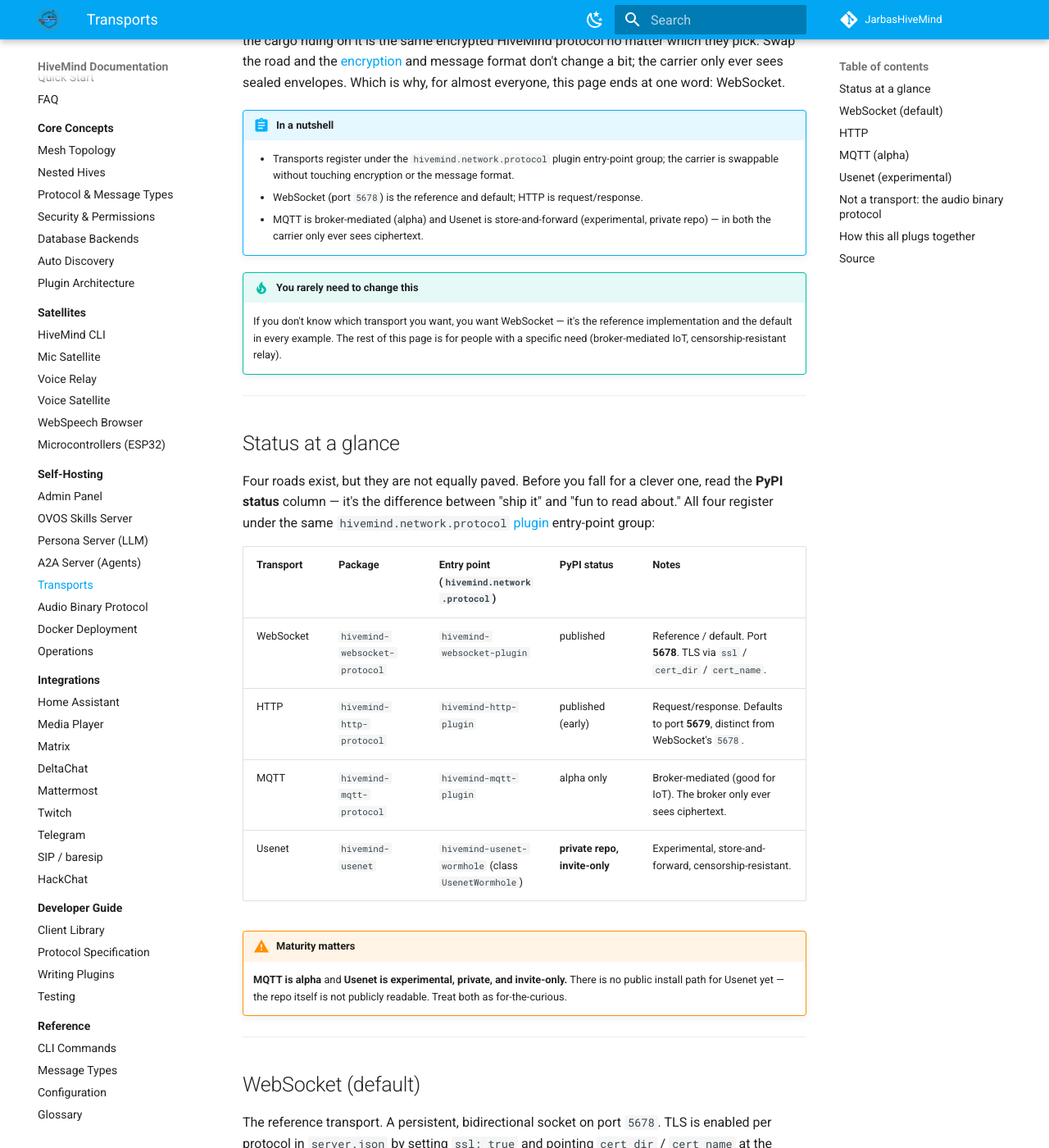
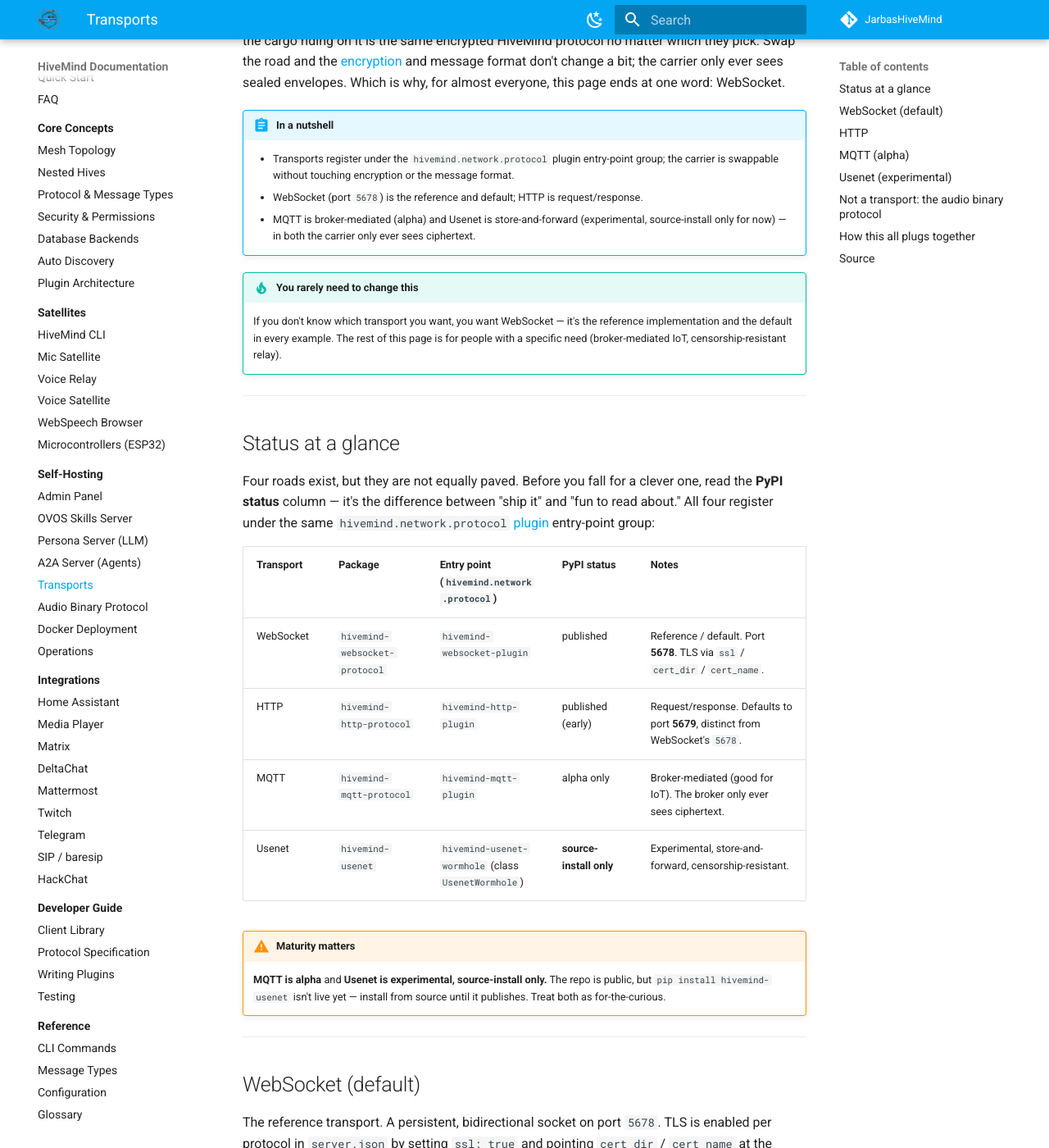
Before and after one commit to JarbasHiveMind/HiveMind-community-docs, an MkDocs documentation site: the page built from docs/server/transports.md, in a window 1280 px wide and 1400 px high, scrolled down 194 px. Shown: the whole window at 82% size. Built offline with MkDocs 1.6.1 and Material for MkDocs 9.7.7, drawn with Linux system fonts in a browser that asks for light colours; some of the changed text lies outside the part shown.

Commit message:
docs: HiveMind-baresip-bridge, esp32/micropython clients, hivemind-usenet now public
Verified live via gh api: all four repos flipped public. Removed the
now-stale "private repo" disclosures from sip.md, satellites/index.md,
satellites/microcontrollers.md, and server/transports.md.

Added a prominent "not yet tested on real hardware" disclaimer to
microcontrollers.md, mirroring the disclaimer now in both clients'
READMEs verbatim.

hivemind-usenet's PyPI publish is not live yet (rate-limited on new-
project creation per upstream); reframed from "private, invite-only"
to "public repo, not yet on PyPI -- install from source" across all
four mentions on transports.md.

Co-Authored-By: Claude Fable 5 <noreply@anthropic.com>

```diff
--- a/docs/server/transports.md
+++ b/docs/server/transports.md
@@ -10,7 +10,7 @@ why, for almost everyone, this page ends at one word: WebSocket.
 !!! abstract "In a nutshell"
     - Transports register under the `hivemind.network.protocol` plugin entry-point group; the carrier is swappable without touching encryption or the message format.
     - WebSocket (port `5678`) is the reference and default; HTTP is request/response.
-    - MQTT is broker-mediated (alpha) and Usenet is store-and-forward (experimental, private repo) — in both the carrier only ever sees ciphertext.
+    - MQTT is broker-mediated (alpha) and Usenet is store-and-forward (experimental, source-install only for now) — in both the carrier only ever sees ciphertext.
 
 !!! tip "You rarely need to change this"
     If you don't know which transport you want, you want WebSocket — it's the
@@ -31,12 +31,12 @@ about." All four register under the same `hivemind.network.protocol`
 | WebSocket | `hivemind-websocket-protocol` | `hivemind-websocket-plugin` | published | Reference / default. Port **5678**. TLS via `ssl` / `cert_dir` / `cert_name`. |
 | HTTP | `hivemind-http-protocol` | `hivemind-http-plugin` | published (early) | Request/response. Defaults to port **5679**, distinct from WebSocket's `5678`. |
 | MQTT | `hivemind-mqtt-protocol` | `hivemind-mqtt-plugin` | alpha only | Broker-mediated (good for IoT). The broker only ever sees ciphertext. |
-| Usenet | `hivemind-usenet` | `hivemind-usenet-wormhole` (class `UsenetWormhole`) | **private repo, invite-only** | Experimental, store-and-forward, censorship-resistant. |
+| Usenet | `hivemind-usenet` | `hivemind-usenet-wormhole` (class `UsenetWormhole`) | **source-install only** | Experimental, store-and-forward, censorship-resistant. |
 
 !!! warning "Maturity matters"
-    **MQTT is alpha** and **Usenet is experimental, private, and invite-only.** There is no
-    public install path for Usenet yet — the repo itself is not publicly readable. Treat
-    both as for-the-curious.
+    **MQTT is alpha** and **Usenet is experimental, source-install only.** The repo is
+    public, but `pip install hivemind-usenet` isn't live yet — install from source until
+    it publishes. Treat both as for-the-curious.
 
 ---
 
@@ -88,9 +88,9 @@ listener's `5678` default. Enabling both with no `port` set works out of the box
 ??? note "Advanced: censorship-resistant store-and-forward"
     The Usenet transport (`hivemind-usenet`, class `UsenetWormhole`, entry point
     `hivemind-usenet-wormhole`) relays HiveMind traffic over Usenet — a
-    store-and-forward, censorship-resistant carrier. It is **experimental** and the
-    repo is **private, invite-only** — there is no public install path, `pip` or git.
-    Do not write deployment docs that assume `pip install hivemind-usenet` works.
+    store-and-forward, censorship-resistant carrier. It is **experimental**. The repo
+    is public, but `pip install hivemind-usenet` isn't live yet — install from source
+    (`git clone` + `pip install .`) until it publishes.
 
 ---
 
@@ -119,4 +119,4 @@ Validated against the HiveMind source:
 - [`hivemind_websocket_protocol/__init__.py`](https://github.com/JarbasHiveMind/hivemind-websocket-protocol/blob/HEAD/hivemind_websocket_protocol/__init__.py) — the default WebSocket transport, port `5678`, and TLS keys
 - [`hivemind_http_protocol/__init__.py`](https://github.com/JarbasHiveMind/hivemind-http-protocol/blob/HEAD/hivemind_http_protocol/__init__.py) — the HTTP transport and its default port `5679`
 - [`hivemind-mqtt-protocol`](https://github.com/JarbasHiveMind/hivemind-mqtt-protocol) — the alpha MQTT transport and its broker config keys
-- [`hivemind-usenet`](https://github.com/JarbasHiveMind/hivemind-usenet) — the experimental Usenet transport (private repo, collaborator access only)
+- [`hivemind-usenet`](https://github.com/JarbasHiveMind/hivemind-usenet) — the experimental Usenet transport (public repo, not yet on PyPI)
```
Also changed, not shown: docs/integrations/sip.md (+1 -2 lines), docs/satellites/index.md (+2 -2 lines), docs/satellites/microcontrollers.md (+7 -4 lines).
